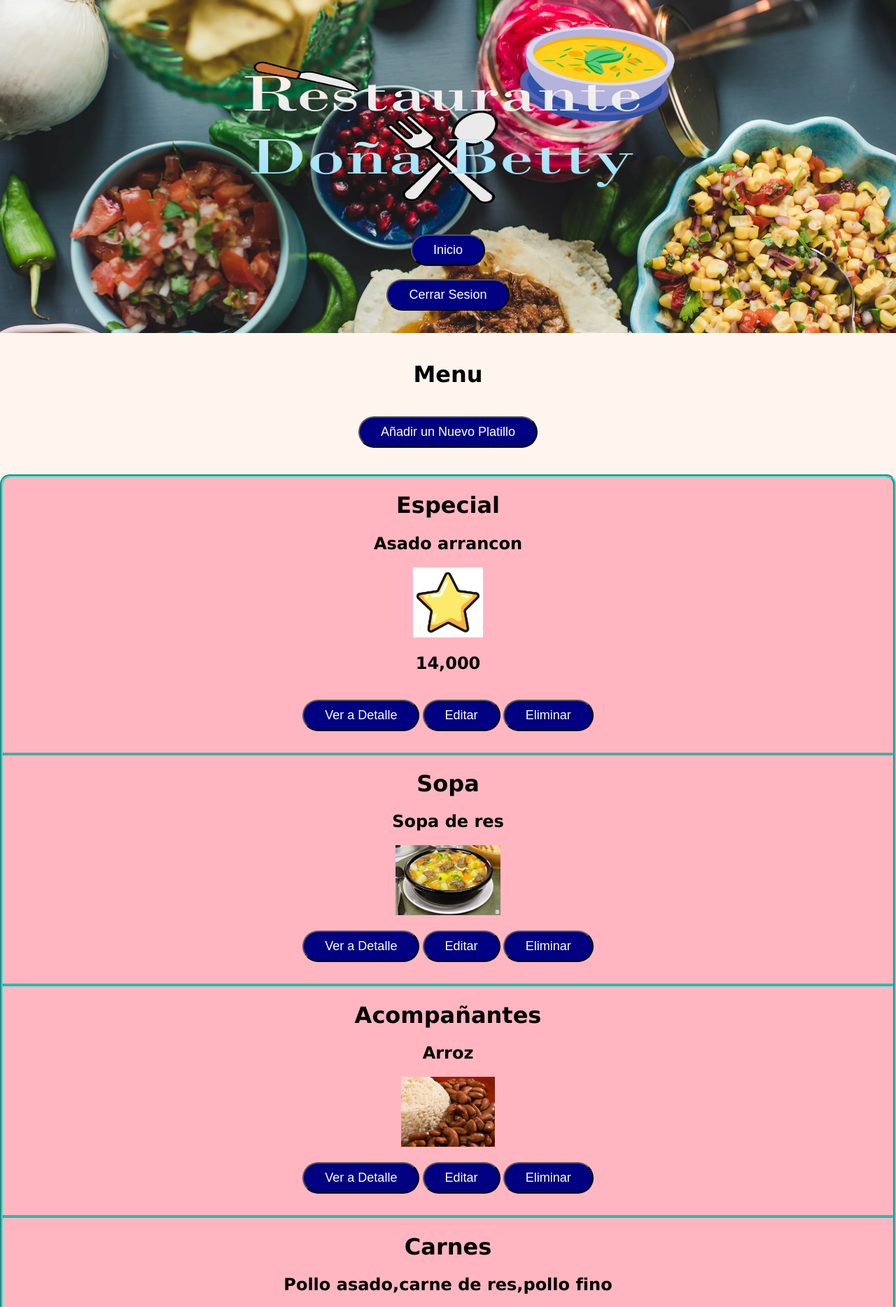
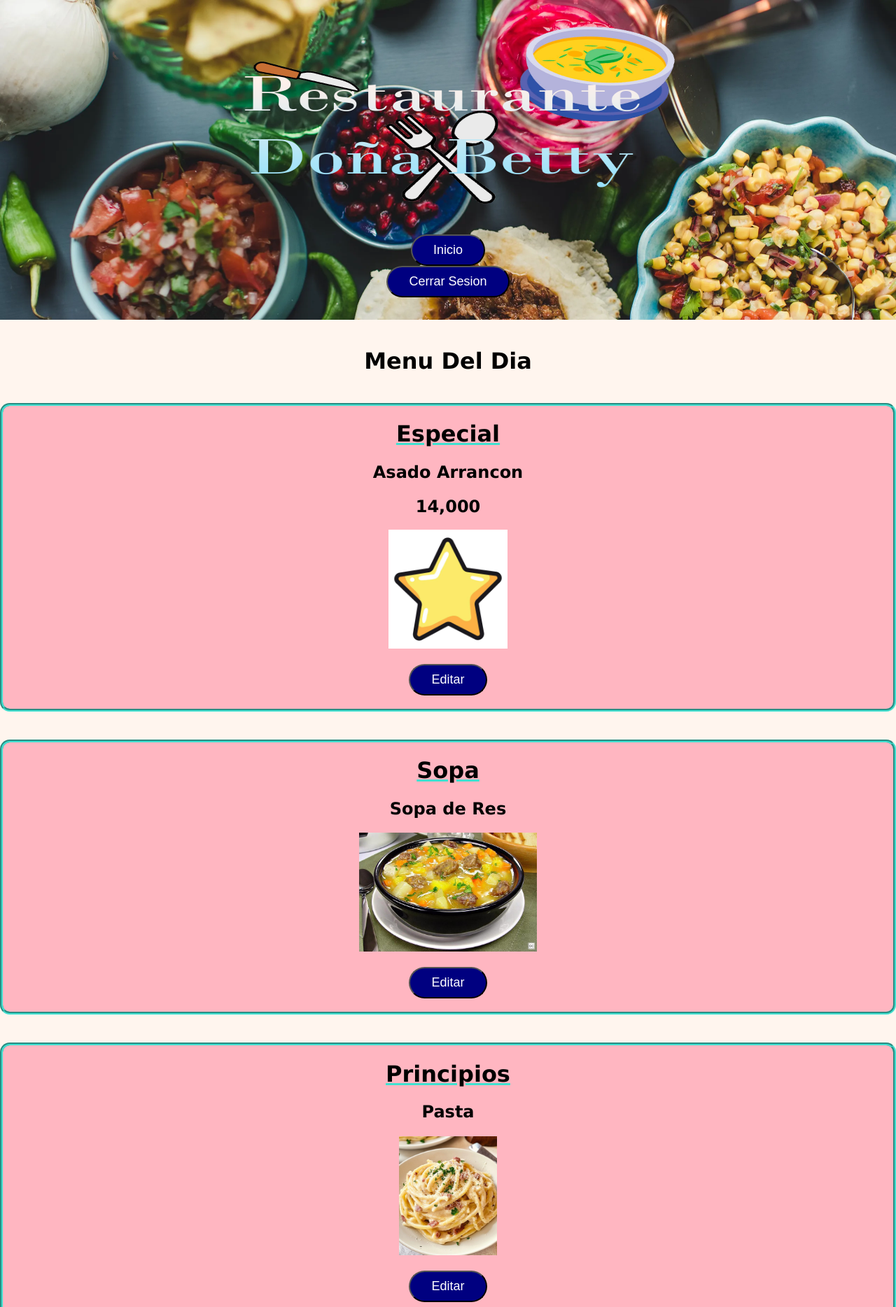
Before and after one commit to factor-rgb/coder-60095-RaulVieira, a Django app: a page that uses src/core/templates/core/base.html in a window 1280 px wide. Shown: the top 1868 px of the page at 70% size. Run offline with Django 5.2, Linux system fonts and the light colour scheme; a user stored in the database is signed in; data comes from the database, SQL or seed files in the repository; both versions use the stored data as it was after the commit.

Commit message:
feat(menu):update menu list

```diff
--- a/src/core/models.py
+++ b/src/core/models.py
@@ -6,6 +6,10 @@ class Foodscategories(models.Model):
 
     def __str__(self):
         return self.category_name
+
+    class Meta:
+        verbose_name = "categoria de comida"
+        verbose_name_plural = "categorias de comidas"
 
 
 class Menu(models.Model):
--- a/src/core/static/style.css
+++ b/src/core/static/style.css
@@ -39,7 +39,7 @@ hr {
 
 footer {
     margin-top: 30px;
-    height: 175px;
+    height: 145px;
     font-size: 20px;
     background-color: darkslategray;
     color: white;
@@ -77,6 +77,7 @@ div p {
     border-color: turquoise;
     border-radius: 14px;
     border-style: groove;
+    margin-bottom: 2.5rem;
 }
 
 @media (max-width: 450px) {
@@ -86,14 +87,23 @@ div p {
         height: 370px;
     }
     header img {
-        max-width: 20rem;
+        max-width: 19rem;
     }
 
     footer {
         margin-top: 30px;
-        height: 220px;
+        height: 190px;
         font-size: 20px;
         background-color: darkslategray;
         color: white;
     }
+
+    .menu {
+    background-color: lightpink;
+    border: 4px;
+    border-color: turquoise;
+    border-radius: 14px;
+    border-style: groove;
+    margin-bottom: 2.5rem;
 }
+}
--- a/src/core/templates/core/base.html
+++ b/src/core/templates/core/base.html
@@ -17,7 +17,6 @@
             </div>
             <a href="{% url 'core:index' %}"><button>Inicio</button></a>
             {% if user.is_authenticated %}
-                <br><br>
                 <form action="{% url 'core:logout' %}" method="post">
                     {% csrf_token %}
                     <button type="submit">Cerrar Sesion</button>
@@ -32,9 +31,9 @@
     {% block footer %}
         <footer>
             <p style="padding-top: 10px;">Dirección: Autopista Medellin k.m 1.5 Parque Agroindustrial de Occidente P.H Bodega 1 local 1027</p>
-            <p>Telefonos:</p>
-            <p>3006883349</p>
-            <p>3107803793</p>
+            <p style="margin-bottom: 6px;">Telefonos:</p>
+            <p style="margin-top: 1px; margin-bottom: 1px;">3006883349</p>
+            <p style="margin-top: 1px;">3107803793</p>
         </footer>
     {% endblock footer %}
 </body>
--- a/src/core/templates/core/confirmacion.html
+++ b/src/core/templates/core/confirmacion.html
@@ -3,5 +3,6 @@
 
 {% block content %}
     <h1>La Informacion a sido Enviada con Exito</h1>
+    <a href="{% url 'core:menu' %}"><button>Menu</button></a>
     <img src="{% static 'afirmativo.png' %}" height="300px">
 {% endblock content %}
--- a/src/core/templates/core/index.html
+++ b/src/core/templates/core/index.html
@@ -13,6 +13,7 @@
         <h2>Atendemos de Lunes a Viernes 8am - 3pm</h2>
         <br><br>
         <h2>Puedes ver Nuestro Menu en el Boton de abajo</h2>
+        <br>
         <a href="{% url 'core:menu' %}"><button>Menu</button></a>
         <br><br>
         <h2>Somos un Restaurante Con años de Experiencia y nos Especializamos en</h2>
--- a/src/core/templates/core/menu_list.html
+++ b/src/core/templates/core/menu_list.html
@@ -2,37 +2,25 @@
 
 {% block content %}
     <br>
-    <h1>Menu</h1>
+    <h1>Menu Del Dia</h1>
     <br>
-    {% if user.is_authenticated %}
-        <a href="{% url 'core:agregar_platillo' %}">
-            <button>Añadir un Nuevo Platillo</button></a>
-        <br><br><br>
-    {% endif %}
-    <div class="menu">
-        {% for category,food in food_diches.items %}
-            <h1>{{ category }}</h1>
-            {% for menu in food %}
-                <h2>{{ menu.food_name.capitalize }}</h2>
-                <img src="{{ menu.image.url }}" height="100px">
-                {% if menu.category.id == 4 %}
-                    <h2 style="margin-bottom: 0px;">{{ menu.price }}</h2>
-                {% endif %}
-                <br><br>
-                {% if user.is_authenticated %}
-                    <a href="{% url 'core:menu_completo' menu.id %}">
-                        <button>Ver a Detalle</button></a>
-                    <a href="{% url 'core:actualizar_platillo' menu.id %}">
-                        <button>Editar</button></a>
-                    <a href="{% url 'core:eliminar_platillo' menu.id %}">
-                        <button>Eliminar</button></a>
-                    <br><br>
+    {% for category,food in food_diches.items %}
+        <div class="menu">
+            <h1 style="text-decoration: underline turquoise;">{{ category }}</h1>
+            {% for menu in food.food_name %}
+                <h2 style="padding-bottom: 1px;">{{ menu.strip }}</h2>
+                {% if food.category.id == 4 %}
+                    <h2 style="margin-bottom: 0px;">{{ food.price }}</h2>
+                    <br>
                 {% endif %}
             {% endfor %}
-            {% if category != "Bebidas" %}
-                <hr>
+            <img src="{{ food.image.url }}" height="170px">
+            <br><br>
+            {% if user.is_authenticated %}
+                <a href="{% url 'core:actualizar_platillo' food.id %}">
+                    <button>Editar</button></a>
+                <br><br>
             {% endif %}
-        {% endfor %}
-    </div>
-    <br>
+        </div>
+    {% endfor %}
 {% endblock content %}
--- a/src/core/views.py
+++ b/src/core/views.py
@@ -29,15 +29,24 @@ def confirmacion(request):
 class MenuListView(ListView):
     model = Menu
 
+    def get_menu(self):
+        search = {  'Especial': 4,
+                    'Sopa': 1,
+                    'Principios': 5,
+                    'Carnes': 3,
+                    'Acompañantes': 0,
+                    'Bebidas': 2,
+                    }
+        menu_data = {}
+        for category, menu in search.items():
+            data = Menu.objects.get(category=menu)
+            data.food_name = data.food_name.split(',')
+            menu_data[category]= data
+        return menu_data
+
     def get_context_data(self, **kwargs):
         context = super().get_context_data(**kwargs)
-        context['food_diches'] = {'Especial': Menu.objects.filter(category=4),
-                                    'Sopa': Menu.objects.filter(category=1),
-                                    'Acompañantes': Menu.objects.filter(category=0),
-                                    'Carnes': Menu.objects.filter(category=3),
-                                    'Principios': Menu.objects.filter(category=5),
-                                    'Bebidas': Menu.objects.filter(category=2),
-                                    }
+        context['food_diches'] = self.get_menu()
         return context
 
     def render(self, request, template, context, http_response_class, **http_response_kwargs):
```
Also changed, not shown: src/core/forms.py (+6 -1 lines), src/db.sqlite3, src/media/imagenes_platillos/Arroz.jpg (added), src/media/imagenes_platillos/pasta.jpg (added).
